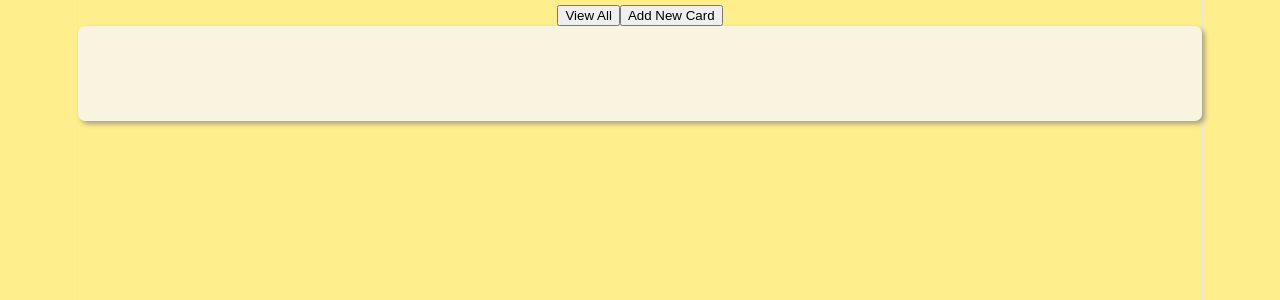
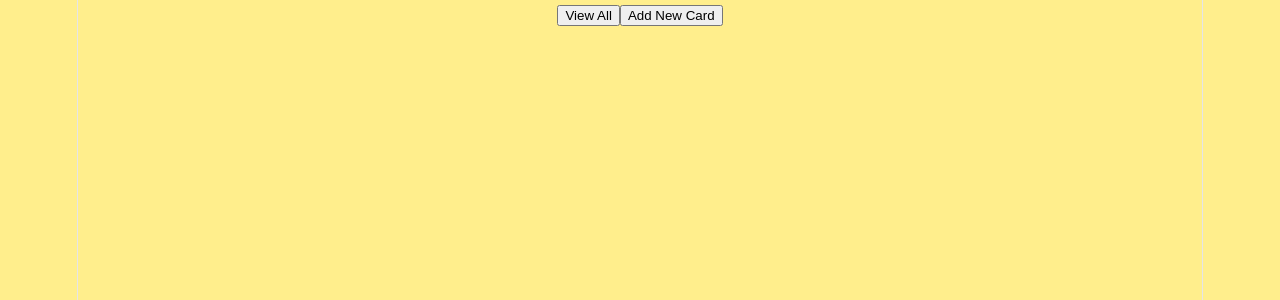
Before and after one commit to catthy-bit/flashcard-learner, a React app in the folder frontend/: page / in a window 1280 px wide. Both pictures are taken after a click on the button "View All". Shown: the top 300 px of the page. Built offline with nearby package versions, Linux system fonts and the light colour scheme; the HTML template or start-up script is replaced by a standard one.

Commit message:
Style: Updated card design to be consistent w/ AddFlashcard.css, Styled card when clicked

```diff
--- a/frontend/src/Flashcard.css
+++ b/frontend/src/Flashcard.css
@@ -1,11 +1,22 @@
 
 
 /* Uniform Card*/
-.card-overview {
-    background-color: rgb(248, 244, 223);
+.card {
+    display: flex;
+    flex-direction: column;
+
+    background-color: rgb(248, 246, 237);
     border-radius: 7px;
-    box-shadow: 3px 3px 5px rgb(171, 163, 124);
-    padding: 20px;
-    min-width: 35px;
-    min-height: 55px;
+    box-shadow: 3px 3px 10px rgba(171, 171, 167, 0.822);
+    padding: 15px;
+    margin: 25px;
+    min-width: min-content;
+
+    align-items: center;
 }
+
+.hide-card {
+    opacity: 0;
+    transition: opacity 2000ms ease-out;
+
+}
```
